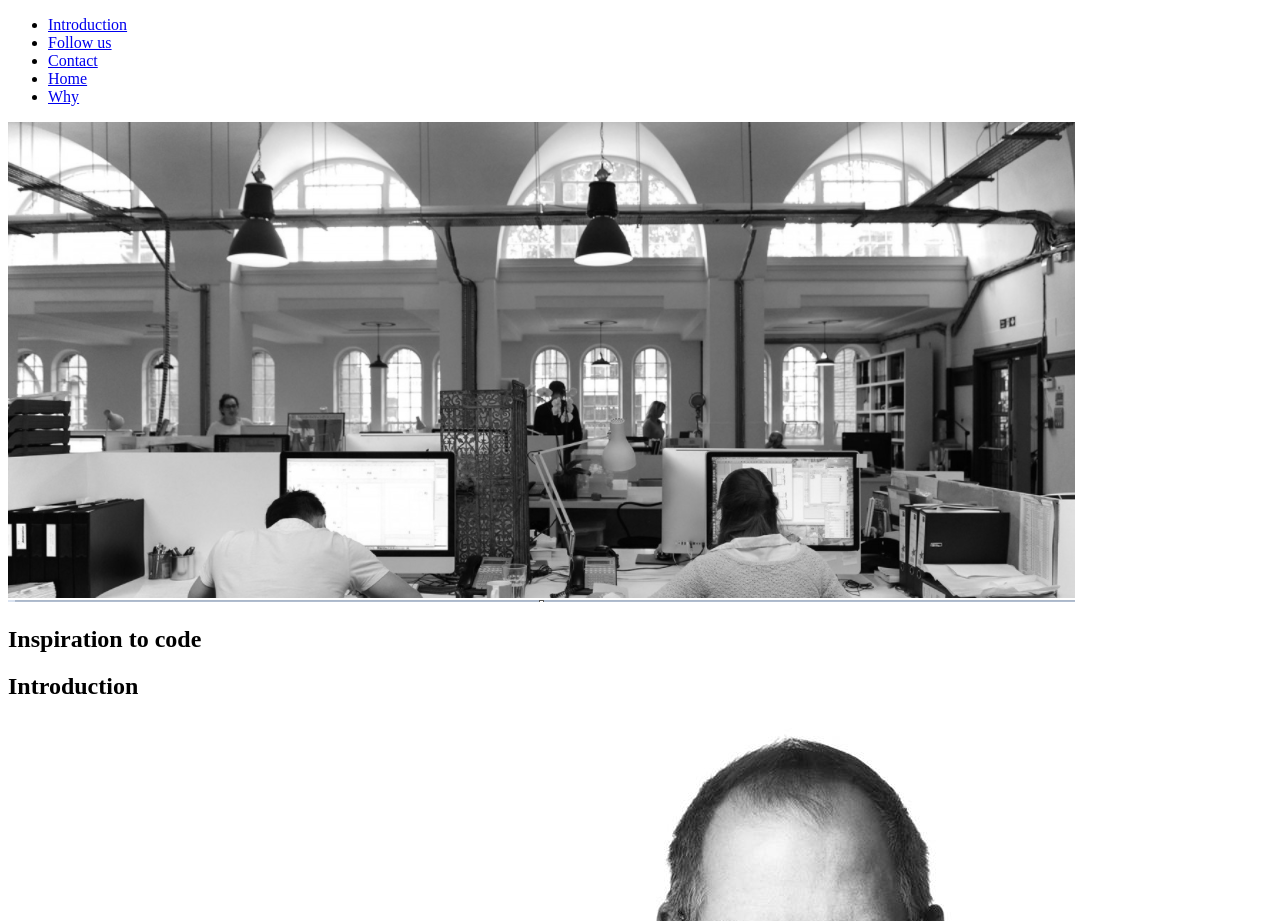
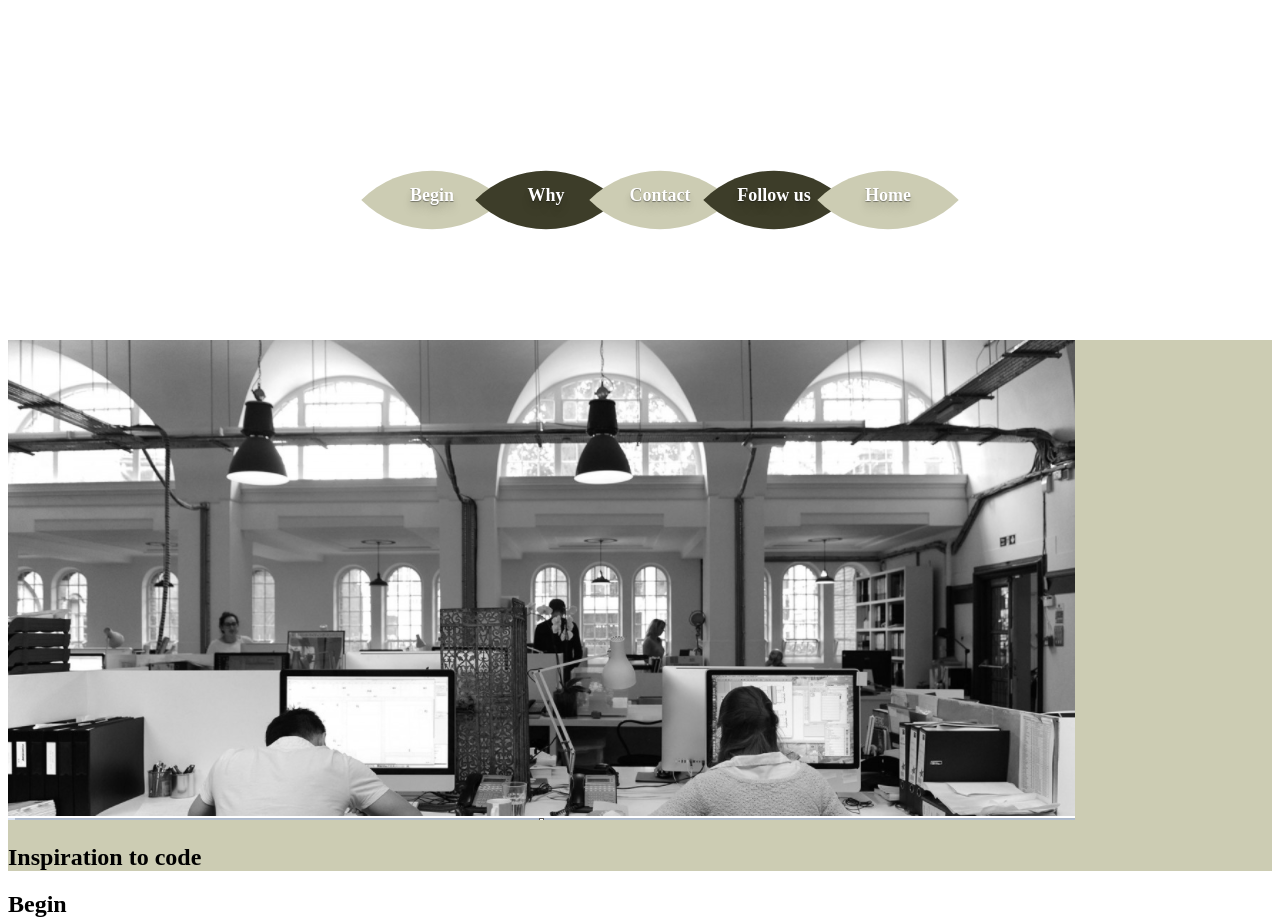
Before and after one commit to weindor/landing-page, a plain HTML site: page index.html in a window 1280 px wide. Shown: the top 921 px of the page. Drawn offline with Linux system fonts and the light colour scheme.

Commit message:
gh-pages

```diff
--- a/css/index.css
+++ b/css/index.css
@@ -0,0 +1,84 @@
+nav {
+	width: 960px;
+	height: 100px;
+	margin: 120px auto;
+	text-align: center;
+}
+.top-menu li {
+	display: inline-block;
+	text-align: center;
+	margin: 30px 5px;
+	position: relative;
+	-webkit-transition: all 0.3s ease;
+	-moz-transition: all 0.3s ease;
+	-o-transition: all 0.3s ease;
+}
+.top-menu li:hover {
+	margin: 30px 20px;
+}
+.top-menu li:active {
+	margin: 30px 33px;
+}
+.top-menu li a  {
+	width: 100px;
+	height: 100px;
+	z-index: 9999;
+	position: absolute;
+	top: 35px;
+	font-weight: bold;
+	display: block;
+	text-decoration: none;
+	font-size: 18px;
+	color: #fff;
+	text-shadow: 0px 1px 1px rgba(0,0,0,0.4), 0px 4px 6px rgba(0,0,0,0.1), 0px 9px 11px rgba(0,0,0,0.1);
+	-webkit-transition: all 0.1s linear;
+	-moz-transition: all 0.1s linear;
+	-o-transition: all 0.1s linear;
+}
+.top-menu li:active a {
+	font-size: 26px;
+	top: 30px;
+	text-shadow: none;
+}
+.top-menu li div.menu-item {
+	width: 100px;
+	height: 100px;
+	display: block;
+	-webkit-transition: all 0.2s ease;
+	-moz-transition: all 0.2s ease;
+	-o-transition: all 0.2s ease;
+	-webkit-border-top-left-radius: 100px;
+	-webkit-border-bottom-right-radius: 100px;
+	-moz-border-radius-topleft: 100px;
+	-moz-border-radius-bottomright: 100px;
+	border-top-left-radius: 100px;
+	border-bottom-right-radius: 100px;
+	-webkit-transform: rotate(45deg);
+	-moz-transform: rotate(45deg);
+	-o-transform: rotate(45deg);
+}
+.top-menu li:hover div.menu-item{
+	-webkit-border-top-left-radius: 80px;
+	-webkit-border-bottom-right-radius: 80px;
+	-moz-border-radius-topleft: 80px;
+	-moz-border-radius-bottomright: 80px;
+	border-top-left-radius: 80px;
+	border-bottom-right-radius: 80px;
+		-webkit-transform: rotate(225deg);
+	-moz-transform: rotate(225deg);
+	-o-transform: rotate(225deg);
+}
+.top-menu li:active div.menu-item{
+	-webkit-border-top-left-radius: 50px;
+	-webkit-border-bottom-right-radius: 50px;
+	-moz-border-radius-topleft: 50px;
+	-moz-border-radius-bottomright: 50px;
+	border-top-left-radius: 50px;
+	border-bottom-right-radius: 50px;
+
+}
+#home { background: #ccccb3; }
+#cataloge { background: #3d3d29; }
+#price { background: #ccccb3; }
+#about { background: #3d3d29; }
+#contact { background: #ccccb3; }
--- a/index.html
+++ b/index.html
@@ -10,23 +10,22 @@
     <body>
         <header>
             <nav>
-                <ul>
-                    <li>
-                        <a href="#introduction">Introduction</a>
-                    </li>
-                    <li>
-                        <a href="#follow">Follow us</a>
-                    </li>
-                    <li>
-                        <a href="#contact">Contact</a>
-                    </li>
-                    <li>
-                        <a href="#home">Home </a>
-                    </li>
-                    <li>
-                        <a href="#why">Why </a>
-                    </li>
-                </ul>
+                <ul class="top-menu">
+            <li><a href="#begin">Begin</a>
+                <div class="menu-item" id="home"></div>
+            </li>
+            <li><a href="#why">Why</a>
+                <div class="menu-item" id="cataloge"></div>
+            </li>
+            <li><a href="#contact">Contact</a>
+                <div class="menu-item" id="price"></div>
+            </li>
+            <li><a href="#follow">Follow us</a>
+                <div class="menu-item" id="about"></div>
+            </li>
+            <li><a href="#home">Home</a>
+                <div class="menu-item" id="contact"></div>
+            </li>
             </nav>
         </header>
         <main>
@@ -35,8 +34,8 @@
                 <h1><strong>Inspiration to code</strong></h1>
             </section>
 
-            <section id="introduction">
-                <h2>Introduction </h2>
+            <section id="begin">
+                <h2>Begin</h2>
                 <figure>
                     <img src="img/steve_jobs.jpg" alt="steve jobs">
                     <figcaption>Steve Jobs </figcaption>
```
